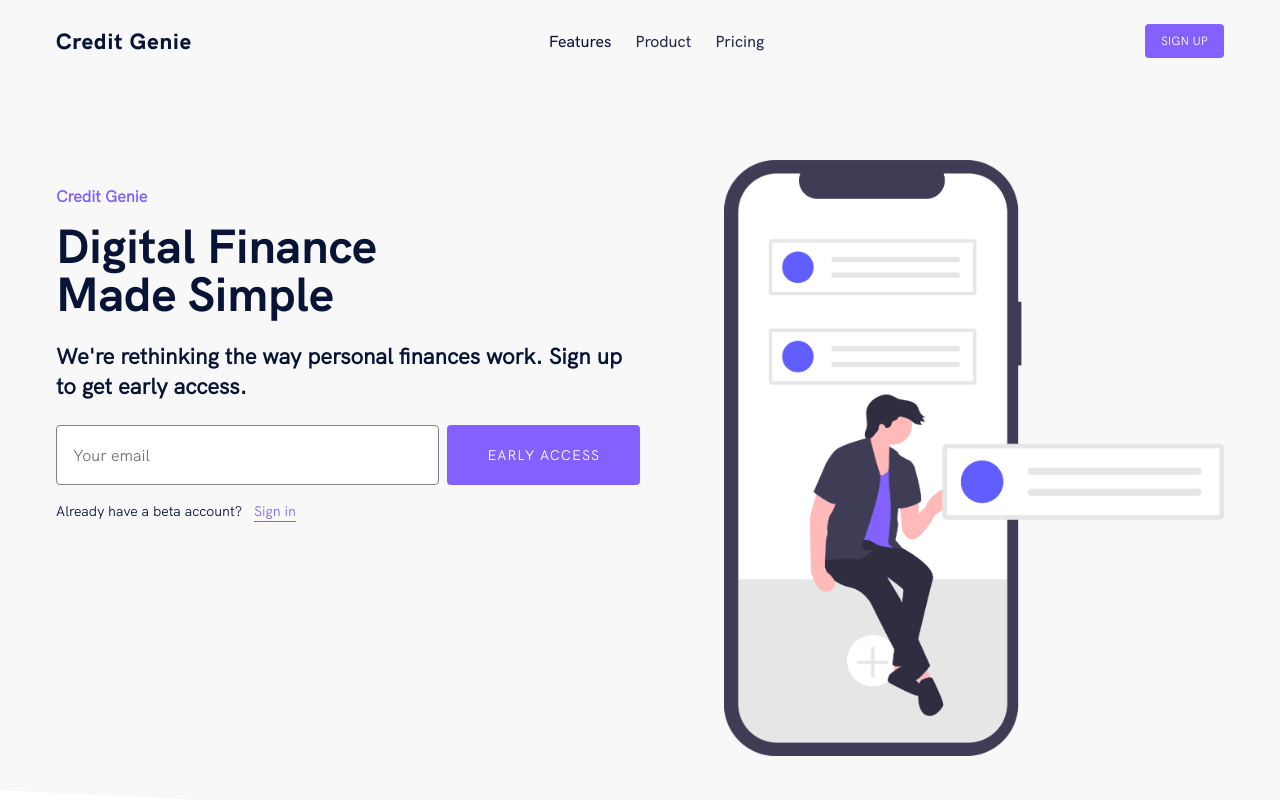
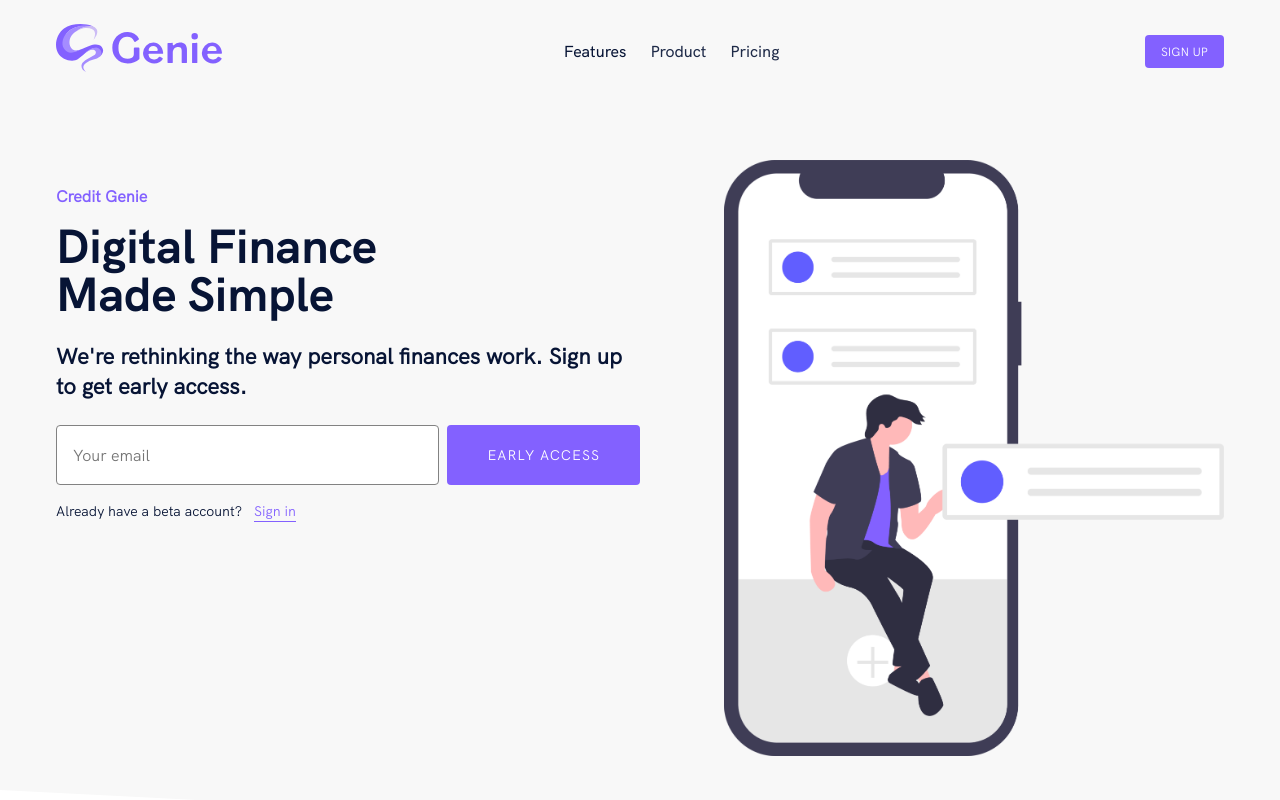
Before and after one commit to enzocog/genieweb, a Gatsby site: page / in a window 1280 px wide. Shown: the top 800 px of the page. Built offline with nearby package versions, Linux system fonts and the light colour scheme; Gatsby itself is replaced by a stand-in of ours.

Commit message:
genie logo

```diff
--- a/src/components/common/navigation/navigation.js
+++ b/src/components/common/navigation/navigation.js
@@ -2,6 +2,7 @@ import React, { Component } from "react"
 import AnchorLink from "react-anchor-link-smooth-scroll"
 import Scrollspy from "react-scrollspy"
 import { Menu, X } from "react-feather"
+import Logo from '../../../images/product/genielogo.svg'
 
 import { Container } from "../../global"
 import {
@@ -77,7 +78,9 @@ export default class Navigation extends Component {
           <Brand>
             <Scrollspy offset={-64} item={["top"]} currentClassName="active">
               <AnchorLink href="#top" onClick={this.closeMobileMenu}>
-                Credit Genie
+
+                <img src={Logo} alt="Credit Genie" />
+
               </AnchorLink>
             </Scrollspy>
           </Brand>
```
Also changed, not shown: src/images/product/genielogo.png (added), src/images/product/genielogo.svg (added).
